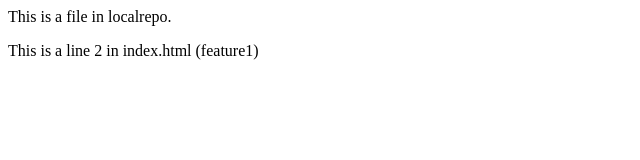
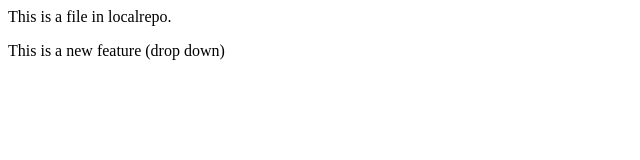
Before and after one commit to bhavanasama/localrepo, a plain HTML site: page index.html in a window 1280 px wide. Shown: the full height of the page, 0-640 px from the left. Drawn offline with Linux system fonts and the light colour scheme.

Commit message:
Add Dropdown

```diff
--- a/index.html
+++ b/index.html
@@ -1,2 +1,2 @@
 <p>This is a file in localrepo.</p>
-<p>This is a line 2 in index.html (feature1)</p>
+<p>This is a new feature (drop down)</p>
```
